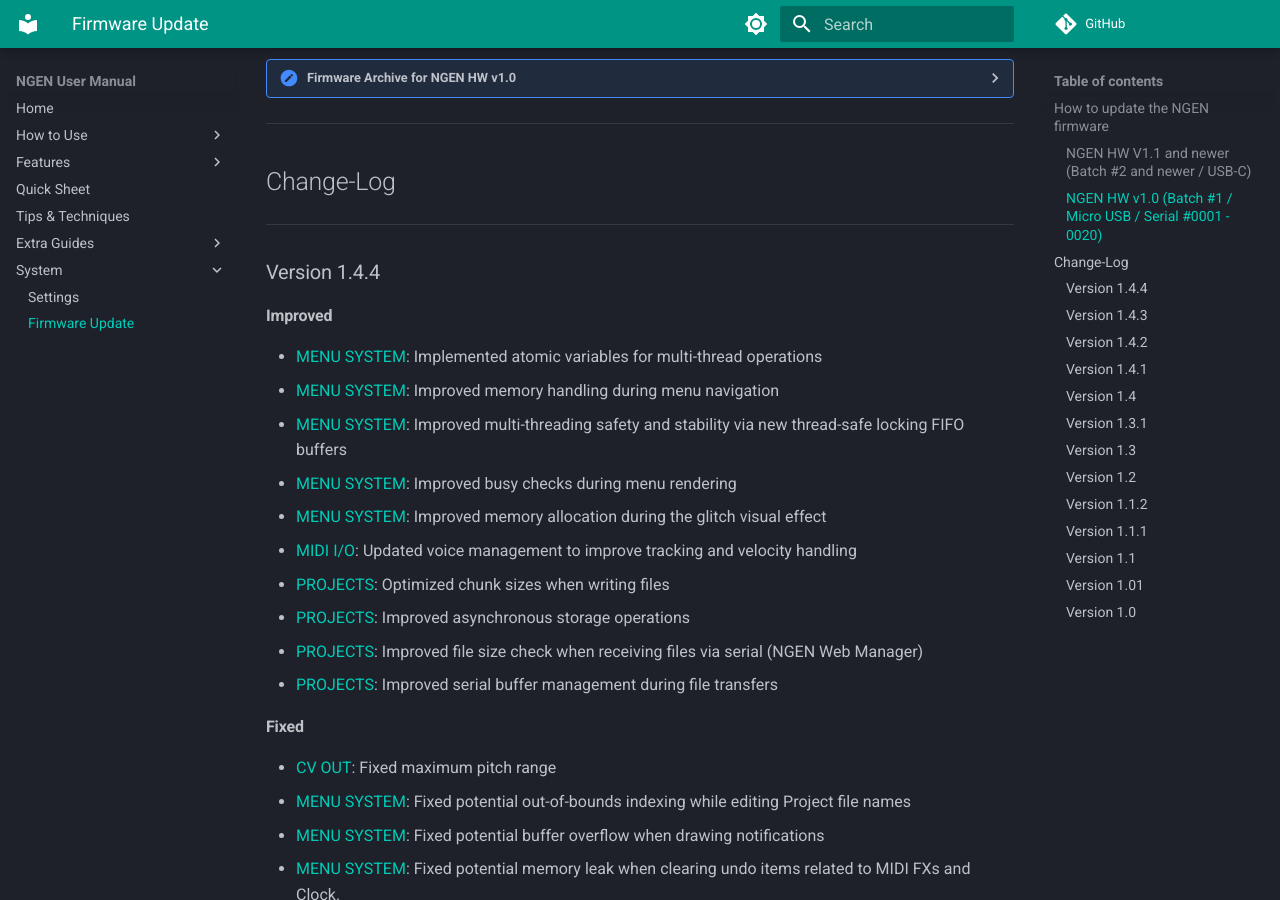
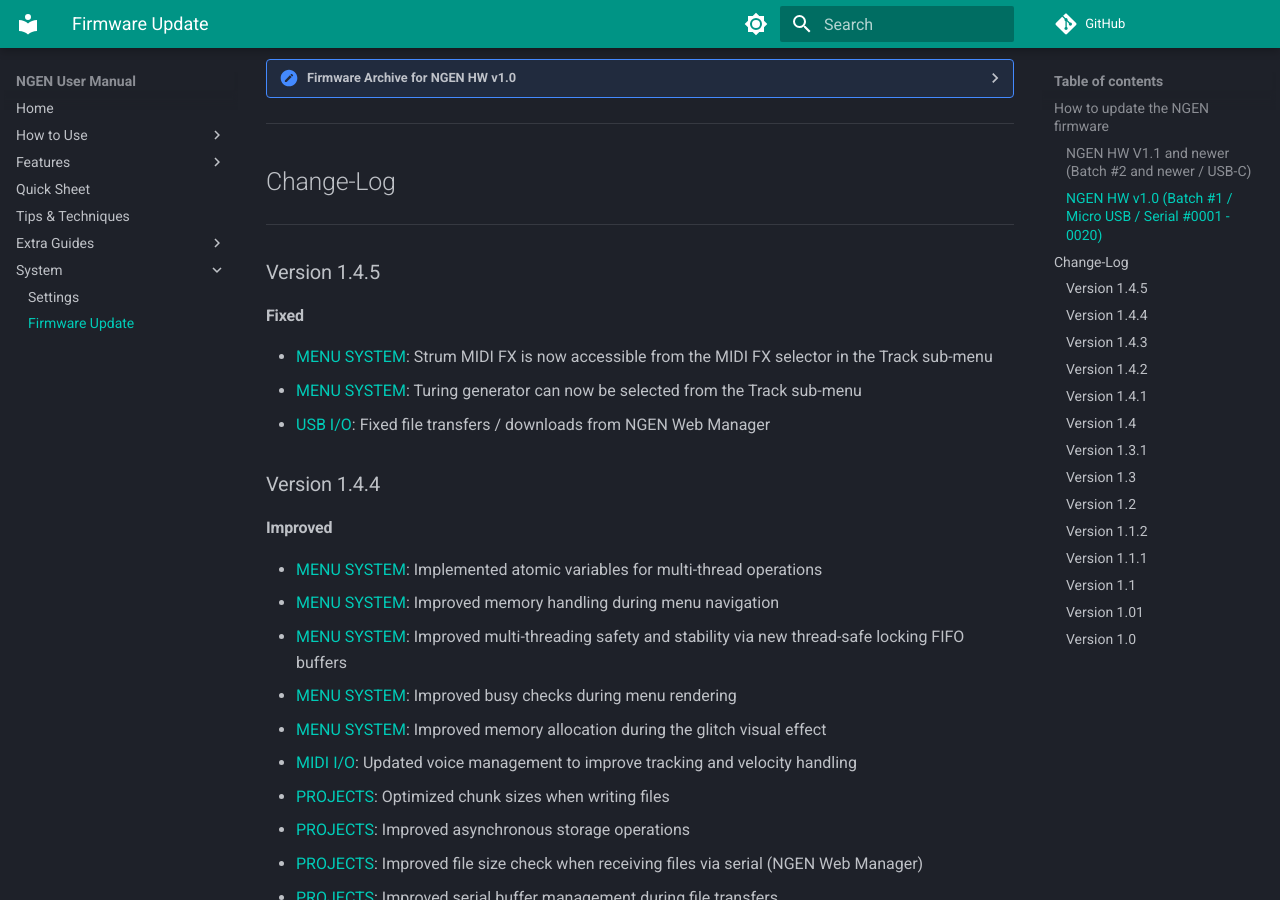
Before and after one commit to SpektroAudio/NGEN-UserManual, an MkDocs documentation site: the page built from docs/firmwareupdate.md, in a window 1280 px wide and 900 px high, scrolled down 1347 px. Built offline with MkDocs 1.6.1 and Material for MkDocs 9.7.7, drawn with Linux system fonts in a browser that asks for light colours; comment, search, counter and statistics services are not loaded.

```diff
--- a/docs/firmwareupdate.md
+++ b/docs/firmwareupdate.md
@@ -10,7 +10,7 @@ If you have any questions or need help updating your NGEN, don't hesitate to get
 
 ### NGEN HW V1.1 and newer (Batch #2 and newer / USB-C)
 
-1 - [Download the latest version of the NGEN firmware for HW v1.1](https://dnjnjjoz9zg1x.cloudfront.net/firmware/NGEN_FWUpdate_v144_hw11.zip).
+1 - [Download the latest version of the NGEN firmware for HW v1.1](https://dnjnjjoz9zg1x.cloudfront.net/firmware/NGEN_FWUpdate_v145_hw11.zip).
 
 2 - Connect NGEN to your computer via USB.
 
@@ -25,6 +25,7 @@ If you have any questions or need help updating your NGEN, don't hesitate to get
 7 - After rebooting, apply a Factory Reset (files will not be deleted).
 
 ??? "Firmware Archive for NGEN HW v1.1+"
+      - [1.4.4 Update for NGEN HW v1.1](https://dnjnjjoz9zg1x.cloudfront.net/firmware/NGEN_FWUpdate_v144_hw11.zip)
       - [1.4.3 Update for NGEN HW v1.1](https://dnjnjjoz9zg1x.cloudfront.net/firmware/NGEN_FWUpdate_v143_hw11.zip)
       - [1.4.2 Update for NGEN HW v1.1](https://dnjnjjoz9zg1x.cloudfront.net/firmware/NGEN_FWUpdate_v142_hw11.zip)
       - [1.4.1 Update for NGEN HW v1.1](https://dnjnjjoz9zg1x.cloudfront.net/firmware/NGEN_FWUpdate_v141_hw11.zip)
@@ -56,7 +57,7 @@ If you have any questions or need help updating your NGEN, don't hesitate to get
 
 ###  NGEN HW v1.0 (Batch #1 / Micro USB / Serial #0001 - 0020)
 
-1 - [Download the latest version of the NGEN firmware for HW v1.0](https://dnjnjjoz9zg1x.cloudfront.net/firmware/NGEN_FWUpdate_v144_hw10.zip)
+1 - [Download the latest version of the NGEN firmware for HW v1.0](https://dnjnjjoz9zg1x.cloudfront.net/firmware/NGEN_FWUpdate_v145_hw10.zip)
 
 2 - Download and install TyTools: [https://github.com/Koromix/tytools/releases/](https://github.com/Koromix/tytools/releases/)
 
@@ -77,6 +78,7 @@ We highly recommend that you perform a Factory Reset (available in Settings) aft
         If you have any problems updating your unit, don't hesitate to get in touch with us via the Contact page on our website.
 
 ??? "Firmware Archive for NGEN HW v1.0"
+      - [1.4.4 Update for NGEN HW v1.0](https://dnjnjjoz9zg1x.cloudfront.net/firmware/NGEN_FWUpdate_v144_hw10.zip)
       - [1.4.3 Update for NGEN HW v1.0](https://dnjnjjoz9zg1x.cloudfront.net/firmware/NGEN_FWUpdate_v143_hw10.zip)
       - [1.4.2 Update for NGEN HW v1.0](https://dnjnjjoz9zg1x.cloudfront.net/firmware/NGEN_FWUpdate_v142_hw10.zip)
       - [1.4.1 Update for NGEN HW v1.0](https://dnjnjjoz9zg1x.cloudfront.net/firmware/NGEN_FWUpdate_v141_hw10.zip)
@@ -93,6 +95,12 @@ We highly recommend that you perform a Factory Reset (available in Settings) aft
 
 ---
 
+### Version 1.4.5
+
+#### Fixed
+- [MENU SYSTEM](menunavigation.md): Strum MIDI FX is now accessible from the MIDI FX selector in the Track sub-menu
+- [MENU SYSTEM](menunavigation.md): Turing generator can now be selected from the Track sub-menu
+- [USB I/O](setup.md#connecting-via-midi): Fixed file transfers / downloads from NGEN Web Manager
 
 ### Version 1.4.4
 
--- a/mkdocs.yml
+++ b/mkdocs.yml
@@ -92,8 +92,6 @@ extra:
   analytics:
     provider: google
     property: G-348677531
-  # version:
-  #   provider: mike
 
 
 extra_css:
```
Also changed, not shown: docs/index.md (+1 -1 lines).
